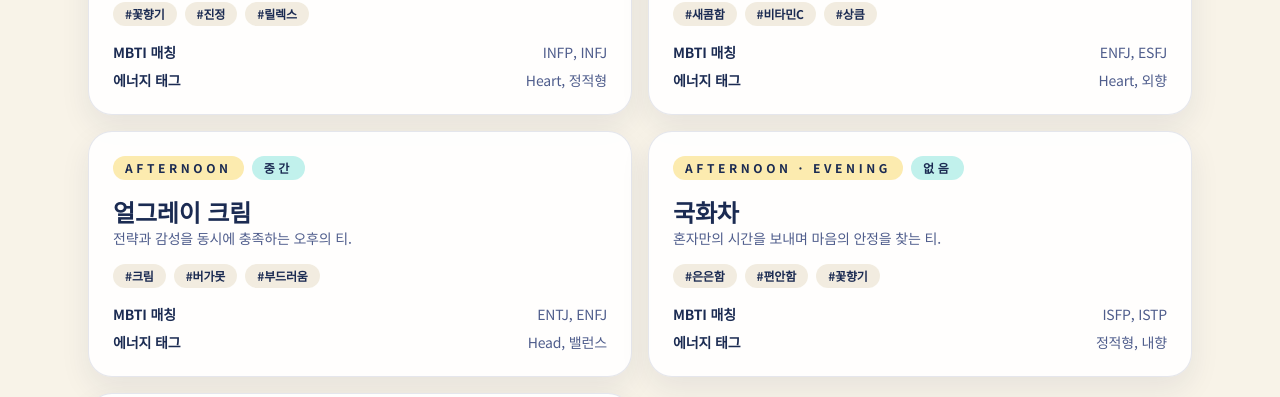
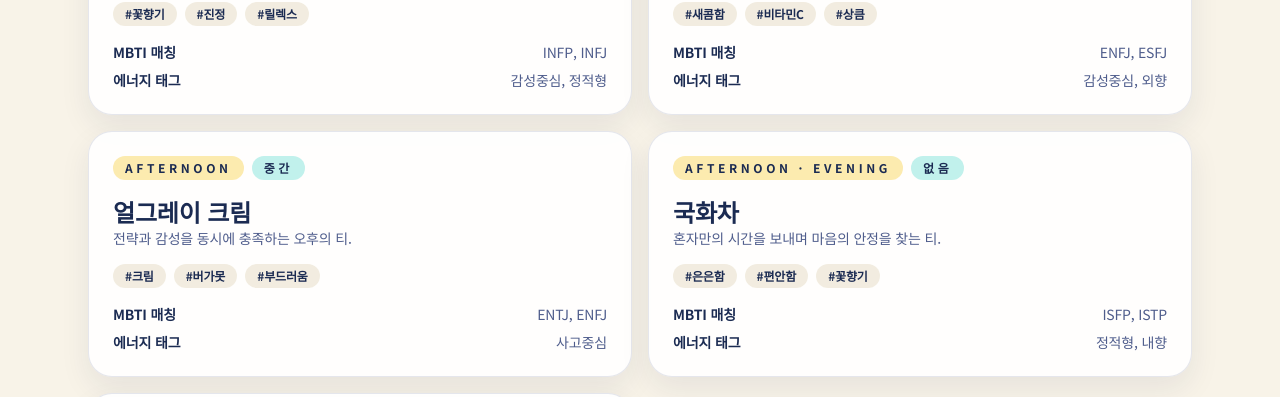
Before and after one commit to parkdarae/ballntea-app, a Next.js app in the folder web/: page /recommend in a window 1280 px wide. Shown: the part 2050-2447 px from the top of the page. Built offline with nearby package versions, Linux system fonts and the light colour scheme.

Commit message:
Change center labels from English to Korean (Head?믪궗怨좎쨷?? Heart?믨컧?깆쨷?? Gut?믩낯?μ쨷?? and remove balance tags

```diff
--- a/web/src/data/energy-descriptions.ts
+++ b/web/src/data/energy-descriptions.ts
@@ -31,7 +31,7 @@ export const CENTER_DESCRIPTIONS: Record<string, {
   description: string;
   traits: string[];
 }> = {
-  "Head": {
+  "사고중심": {
     label: "사고 중심",
     subtitle: "논리와 분석의 중심",
     description: "복잡한 것이 명확한 구조로 정리되는 순간, 당신은 점화돼요. 생각이 선명해질 때 판단력이 가장 날카로워져요.",
@@ -43,7 +43,7 @@ export const CENTER_DESCRIPTIONS: Record<string, {
       "명확하게 이해하고 납득해야 행동해요.",
     ],
   },
-  "Heart": {
+  "감성중심": {
     label: "감성 중심",
     subtitle: "감정과 공감의 중심",
     description: "마음이 울림을 느끼는 순간, 당신은 깊어져요. 감정의 흐름을 읽고 공감할 때 연결력이 가장 강력해져요.",
@@ -55,7 +55,7 @@ export const CENTER_DESCRIPTIONS: Record<string, {
       "마음이 움직여야 진정한 동기가 생겨요.",
     ],
   },
-  "Gut": {
+  "본능중심": {
     label: "본능 중심",
     subtitle: "본능과 직감의 중심",
     description: "직감이 '이거다' 하고 말하는 순간, 당신은 폭발해요. 생각보다 본능이 먼저 움직일 때 행동력이 가장 빨라요.",
--- a/web/src/data/teas.json
+++ b/web/src/data/teas.json
@@ -4,7 +4,7 @@
     "name": "얼그레이 홍차",
     "nameEn": "Earl Grey Black Tea",
     "timeTag": ["Morning"],
-    "energyTag": ["Head", "아침형", "활동형"],
+    "energyTag": ["사고중심", "아침형", "활동형"],
     "mbtiMatch": ["ENTJ", "INTJ", "ESTJ"],
     "tasteNote": ["시트러스", "버가못", "홍차"],
     "caffeine": "높음",
@@ -42,7 +42,7 @@
     "name": "캐모마일",
     "nameEn": "Chamomile",
     "timeTag": ["Evening"],
-    "energyTag": ["정적형", "저녁형", "Heart"],
+    "energyTag": ["정적형", "저녁형", "감성중심"],
     "mbtiMatch": ["INFP", "ISFP", "INFJ"],
     "tasteNote": ["꽃향기", "편안함", "안정"],
     "caffeine": "없음",
@@ -99,7 +99,7 @@
     "name": "루이보스",
     "nameEn": "Rooibos",
     "timeTag": ["Afternoon", "Evening"],
-    "energyTag": ["정적형", "밸런스"],
+    "energyTag": ["정적형"],
     "mbtiMatch": ["ISFJ", "ESFJ"],
     "tasteNote": ["달콤함", "부드러움", "안정"],
     "caffeine": "없음",
@@ -118,7 +118,7 @@
     "name": "자스민 티",
     "nameEn": "Jasmine Tea",
     "timeTag": ["Morning", "Afternoon"],
-    "energyTag": ["Heart", "외향"],
+    "energyTag": ["감성중심", "외향"],
     "mbtiMatch": ["ENFJ", "ESFJ"],
     "tasteNote": ["꽃향기", "우아함", "집중"],
     "caffeine": "중간",
@@ -156,7 +156,7 @@
     "name": "생강차",
     "nameEn": "Ginger Tea",
     "timeTag": ["Morning"],
-    "energyTag": ["Gut", "활동형"],
+    "energyTag": ["본능중심", "활동형"],
     "mbtiMatch": ["ESTP", "ISTP"],
     "tasteNote": ["매콤함", "따뜻함", "활력"],
     "caffeine": "없음",
@@ -175,7 +175,7 @@
     "name": "녹차",
     "nameEn": "Green Tea",
     "timeTag": ["Morning", "Afternoon"],
-    "energyTag": ["Head", "활동형"],
+    "energyTag": ["사고중심", "활동형"],
     "mbtiMatch": ["INTP", "INTJ"],
     "tasteNote": ["깔끔함", "집중", "항산화"],
     "caffeine": "중간",
@@ -194,7 +194,7 @@
     "name": "라벤더",
     "nameEn": "Lavender",
     "timeTag": ["Evening"],
-    "energyTag": ["Heart", "정적형"],
+    "energyTag": ["감성중심", "정적형"],
     "mbtiMatch": ["INFP", "INFJ"],
     "tasteNote": ["꽃향기", "진정", "릴렉스"],
     "caffeine": "없음",
@@ -213,7 +213,7 @@
     "name": "로즈힙",
     "nameEn": "Rosehip",
     "timeTag": ["Afternoon"],
-    "energyTag": ["Heart", "외향"],
+    "energyTag": ["감성중심", "외향"],
     "mbtiMatch": ["ENFJ", "ESFJ"],
     "tasteNote": ["새콤함", "비타민C", "상큼"],
     "caffeine": "없음",
@@ -232,7 +232,7 @@
     "name": "얼그레이 크림",
     "nameEn": "Earl Grey Cream",
     "timeTag": ["Afternoon"],
-    "energyTag": ["Head", "밸런스"],
+    "energyTag": ["사고중심"],
     "mbtiMatch": ["ENTJ", "ENFJ"],
     "tasteNote": ["크림", "버가못", "부드러움"],
     "caffeine": "중간",
@@ -270,7 +270,7 @@
     "name": "복숭아 티",
     "nameEn": "Peach Tea",
     "timeTag": ["Afternoon"],
-    "energyTag": ["Heart", "외향", "활동형"],
+    "energyTag": ["감성중심", "외향", "활동형"],
     "mbtiMatch": ["ENFP", "ESFP"],
     "tasteNote": ["달콤함", "과일향", "상큼"],
     "caffeine": "없음",
--- a/web/src/modules/scoring.ts
+++ b/web/src/modules/scoring.ts
@@ -137,12 +137,12 @@ const toCenterLabel = (scoreMap: Record<string, number>): CenterLabel => {
   const head = scoreMap["Head"] ?? 0;
   const heart = scoreMap["Heart"] ?? 0;
   const gut = scoreMap["Gut"] ?? 0;
-  if (head === heart && head === gut) return "Head";
+  if (head === heart && head === gut) return "사고중심";
   const max = Math.max(head, heart, gut);
-  if (max === head) return "Head";
-  if (max === heart) return "Heart";
-  if (max === gut) return "Gut";
-  return "Head";
+  if (max === head) return "사고중심";
+  if (max === heart) return "감성중심";
+  if (max === gut) return "본능중심";
+  return "사고중심";
 };
 
 const toTimeLabel = (scoreMap: Record<string, number>): TimeLabel => {
--- a/web/src/types/index.ts
+++ b/web/src/types/index.ts
@@ -51,7 +51,7 @@ export interface AxisBreakdown {
 
 export type OrientationLabel = "외향" | "내향";
 export type ActivityLabel = "활동형" | "정적형";
-export type CenterLabel = "Head" | "Heart" | "Gut";
+export type CenterLabel = "사고중심" | "감성중심" | "본능중심";
 export type TimeLabel = "아침형" | "저녁형";
 
 export interface EnergyProfile {
```
